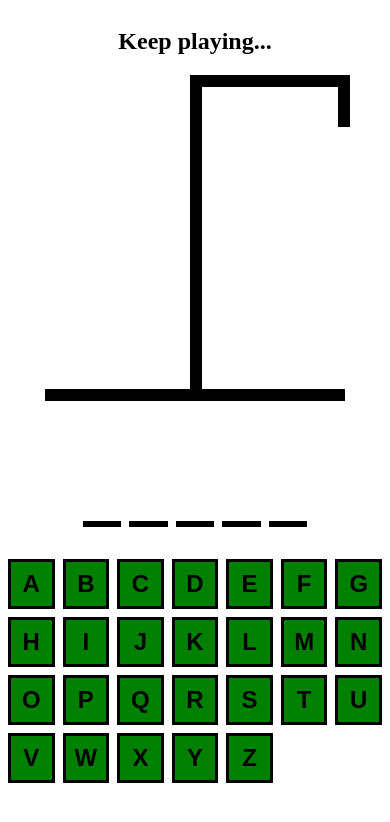
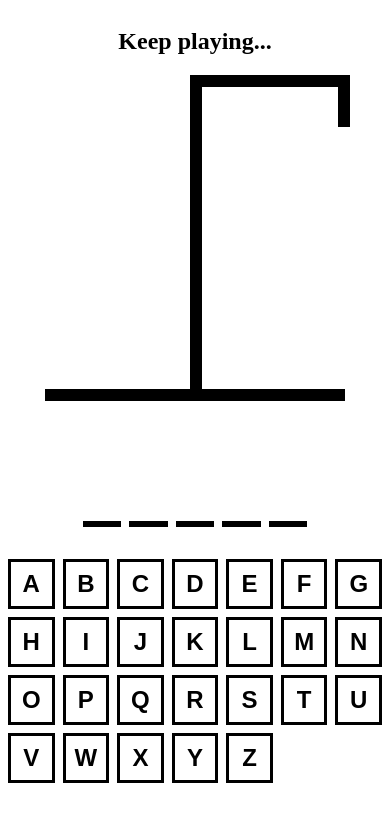
Before and after one commit to Ser13592/React-Projects, a React (Vite) app in the folder hangman/hangman/: page / in a window 390 px wide. Shown: the top 822 px of the page. Built offline with nearby package versions, Linux system fonts and the light colour scheme.

Commit message:
change keyboard BG color in mobile view

```diff
--- a/hangman/hangman/src/keyboard.module.css
+++ b/hangman/hangman/src/keyboard.module.css
@@ -7,7 +7,7 @@
 .btn {
   width: 100%;
   border: 3px solid black;
-  background: green;
+  background: none;
   aspect-ratio: 1 / 1;
   font-size: 1.5rem;
   text-transform: uppercase;
```
